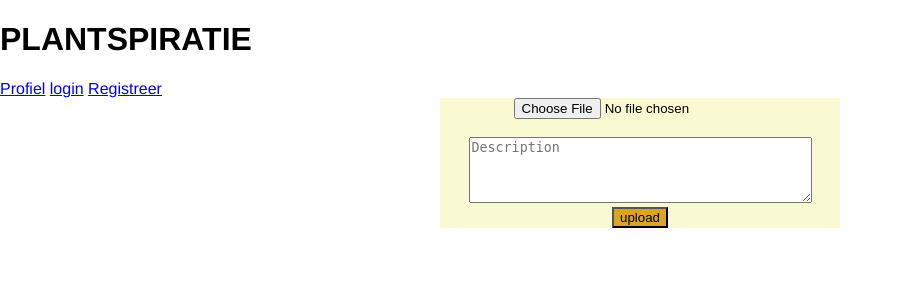
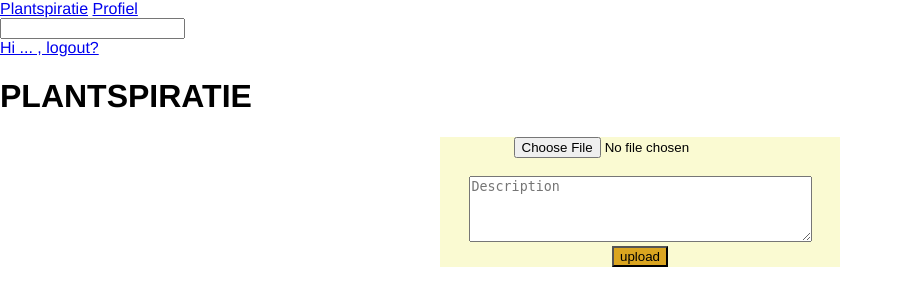
Before and after one commit to Elkeborr/Php, a PHP site: page / in a window 1280 px wide. Shown: the top 306 px of the page, without its empty margins (0-903 px from the left). Run offline with PHP 8.4, Linux system fonts and the light colour scheme; data that the repository does not hold is empty.

Commit message:
nav_update

```diff
--- a/index.php
+++ b/index.php
@@ -33,11 +33,8 @@ if(isset($_SESSION ['email'])){
 </head>
 <body>
 
+<?php include_once("nav.inc.php"); ?>
 <h1>PLANTSPIRATIE</h1>
-
-<a href="profiel.php">Profiel</a>
-<a href="login.php">login</a>
-<a href="register.php">Registreer</a>
 
 <form enctype="multipart/form-data" action="upload.php" method="POST" class="form">
     <input type="file" name="image" capture="camera" required><br>
@@ -49,6 +46,11 @@ if(isset($_SESSION ['email'])){
     <?php foreach($collection as $c): ?>
         <a href="detail.php?id=<?php echo $c['id']; ?>" class="collection__item" style="background-image:url(<?php echo $c['image']; ?>)"></a>
     <?php endforeach; ?>
+
+
+
+
+
 </div>
 
 </body>
--- /dev/null
+++ b/nav.inc.php
@@ -0,0 +1,10 @@
+<nav class="navbar">
+    <a href="index.php" class="logo">Plantspiratie</a>
+    <a href="profiel.php">Profiel</a>
+
+    <form action="" method="get">
+      <input type="text" name="search">
+    </form>
+
+    <a href="logout.php" class="navbar__logout">Hi ... , logout?</a>
+</nav>
```
